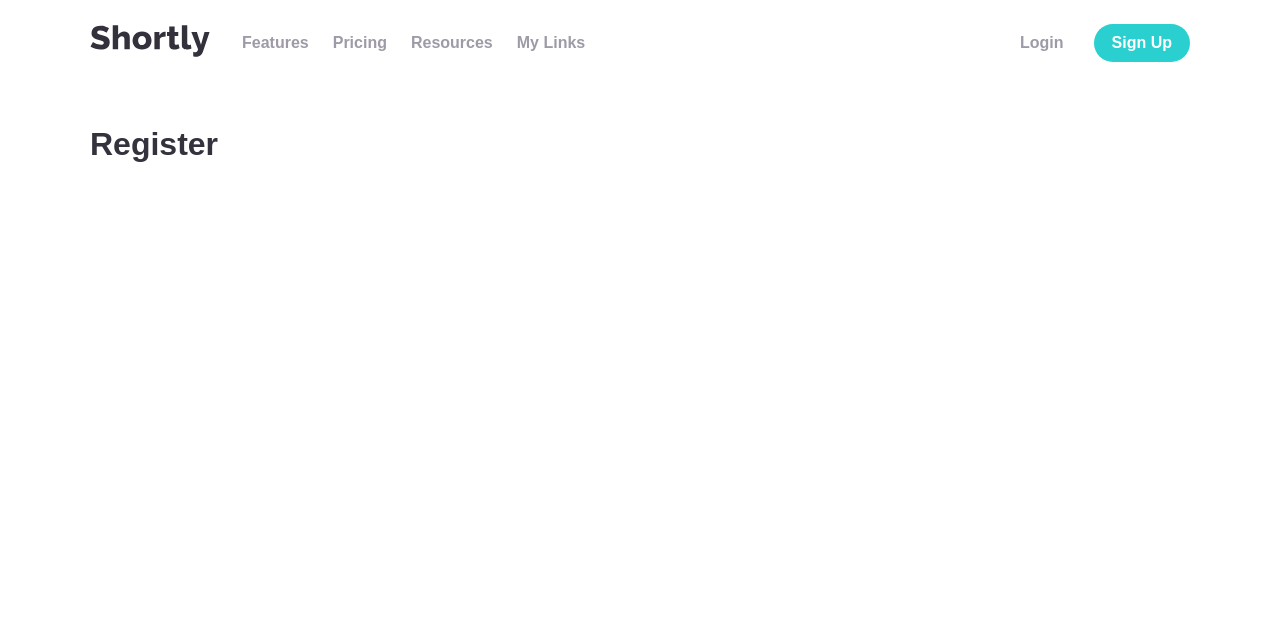
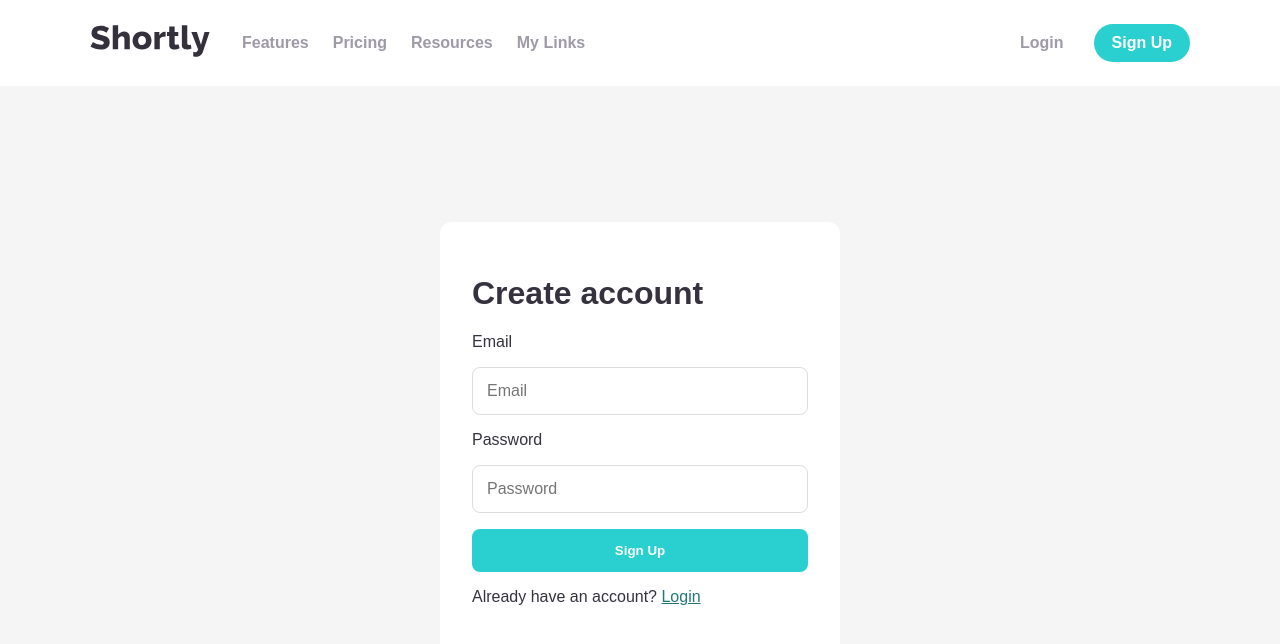
Before and after one commit to Oussama-ay/urlshortener, a React (Vite) app in the folder frontend/: page /register in a window 1280 px wide. Shown: the top 644 px of the page. Built offline with nearby package versions, Linux system fonts and the light colour scheme.

Commit message:
feat: add user registration flow

```diff
--- a/frontend/src/App.css
+++ b/frontend/src/App.css
@@ -257,3 +257,55 @@ nav .nav-signup {
   margin: 40px auto;
   padding: 0 24px;
 }
+
+.auth-page {
+  min-height: calc(100vh - 96px);
+  box-sizing: border-box;
+  padding: 32px 20px;
+  display: flex;
+  justify-content: center;
+  align-items: center;
+  background: #f5f5f5;
+}
+
+.auth-card {
+  width: 100%;
+  max-width: 400px;
+  box-sizing: border-box;
+  padding: 32px;
+  background: white;
+  border-radius: 12px;
+}
+
+.auth-card form {
+  display: flex;
+  flex-direction: column;
+  gap: 16px;
+}
+
+.auth-card input {
+  min-width: 0;
+  padding: 14px;
+  border: 1px solid #ddd;
+  border-radius: 8px;
+  font-size: 16px;
+}
+
+.auth-card button {
+  padding: 14px;
+  border: none;
+  border-radius: 8px;
+  background: #2acfcf;
+  color: white;
+  font-weight: 700;
+  cursor: pointer;
+}
+
+.auth-card button:disabled {
+  opacity: 0.65;
+  cursor: wait;
+}
+
+.auth-card a {
+  color: #247777;
+}
--- a/frontend/src/pages/RegisterPage.tsx
+++ b/frontend/src/pages/RegisterPage.tsx
@@ -1,11 +1,85 @@
+import { useState } from "react";
+import type { FormEvent } from "react";
+import { Link, useNavigate } from "react-router-dom";
 import Navbar from "../components/Navbar";
 
 function RegisterPage() {
+  const [email, setEmail] = useState("");
+  const [password, setPassword] = useState("");
+  const [loading, setLoading] = useState(false);
+  const [error, setError] = useState("");
+  const navigate = useNavigate();
+
+  async function handleSubmit(event: FormEvent<HTMLFormElement>) {
+    event.preventDefault();
+    if (loading) return;
+    setLoading(true);
+    setError("");
+
+    try {
+      const apiUrl = import.meta.env.VITE_API_URL;
+      if (!apiUrl) throw new Error("Registration is unavailable. Please try again later.");
+
+      const response = await fetch(`${apiUrl.replace(/\/$/, "")}/api/auth/register`, {
+        method: "POST",
+        headers: { "Content-Type": "application/json" },
+        body: JSON.stringify({ email, password }),
+      });
+
+      if (!response.ok) {
+        const data: unknown = await response.json().catch(() => null);
+        const message = data && typeof data === "object" && "message" in data
+          && typeof data.message === "string" && data.message
+          ? data.message : "Registration failed. Please try again.";
+        throw new Error(message);
+      }
+
+      navigate("/login");
+    } catch (err) {
+      setError(err instanceof Error ? err.message : "Something went wrong. Please try again.");
+    } finally {
+      setLoading(false);
+    }
+  }
+
   return (
     <>
       <Navbar />
-      <main className="page-content">
-        <h1>Register</h1>
+      <main className="auth-page">
+        <div className="auth-card">
+          <h1>Create account</h1>
+          <form onSubmit={handleSubmit} aria-busy={loading}>
+            <label htmlFor="register-email">Email</label>
+            <input
+              id="register-email"
+              name="email"
+              type="email"
+              autoComplete="email"
+              placeholder="Email"
+              value={email}
+              onChange={(event) => setEmail(event.target.value)}
+              required
+              disabled={loading}
+            />
+            <label htmlFor="register-password">Password</label>
+            <input
+              id="register-password"
+              name="password"
+              type="password"
+              autoComplete="new-password"
+              placeholder="Password"
+              value={password}
+              onChange={(event) => setPassword(event.target.value)}
+              required
+              disabled={loading}
+            />
+            {error && <p className="error-message" role="alert">{error}</p>}
+            <button type="submit" disabled={loading}>
+              {loading ? "Creating account..." : "Sign Up"}
+            </button>
+          </form>
+          <p>Already have an account? <Link to="/login">Login</Link></p>
+        </div>
       </main>
     </>
   );
```
